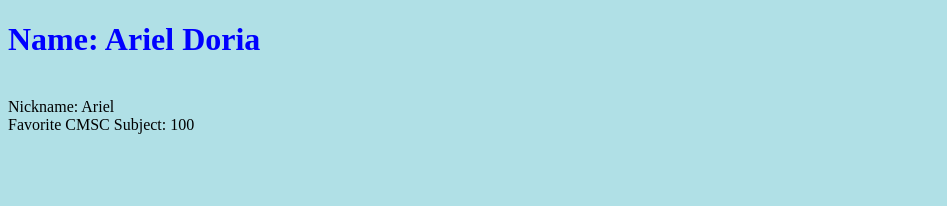
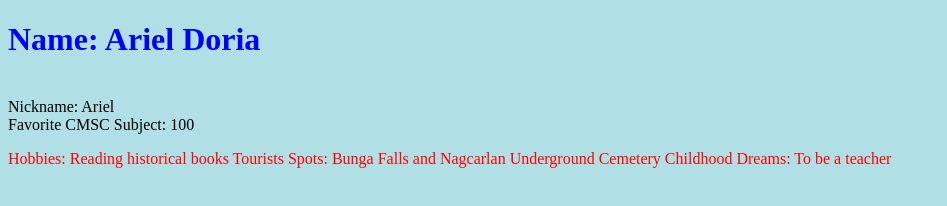
Before and after one commit to ArielDoria/Exer1, a plain HTML site: page index.html in a window 1280 px wide. Shown: the whole page, without its empty margins (0-947 px from the left). Drawn offline with Linux system fonts and the light colour scheme.

Commit message:
add the additional information

```diff
--- a/index.html
+++ b/index.html
@@ -10,5 +10,11 @@
     		Favorite CMSC Subject: 100 <br/>
     	</p>
 
+    	<p>
+    		Hobbies: Reading historical books
+    		Tourists Spots: Bunga Falls and Nagcarlan Underground Cemetery
+    		Childhood Dreams: To be a teacher
+    	</p>
+
     </body>
   </html>
```
